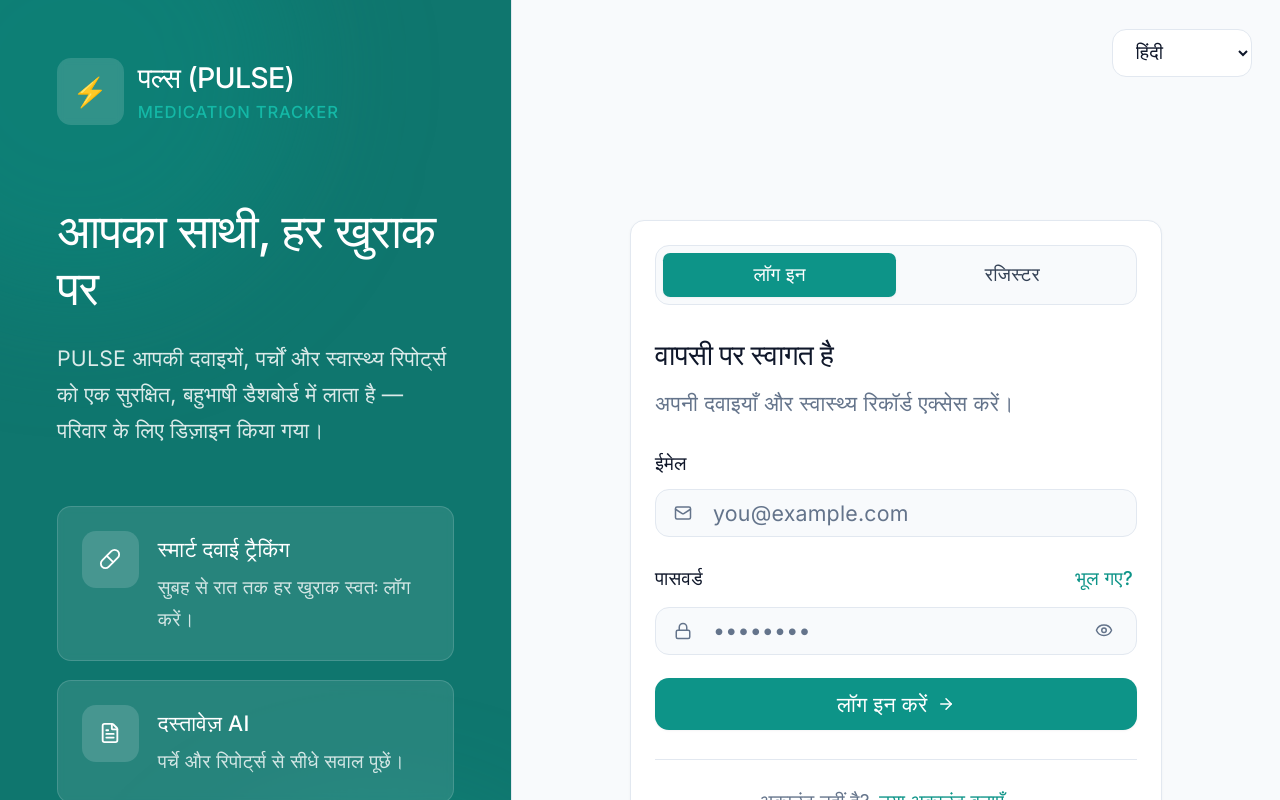
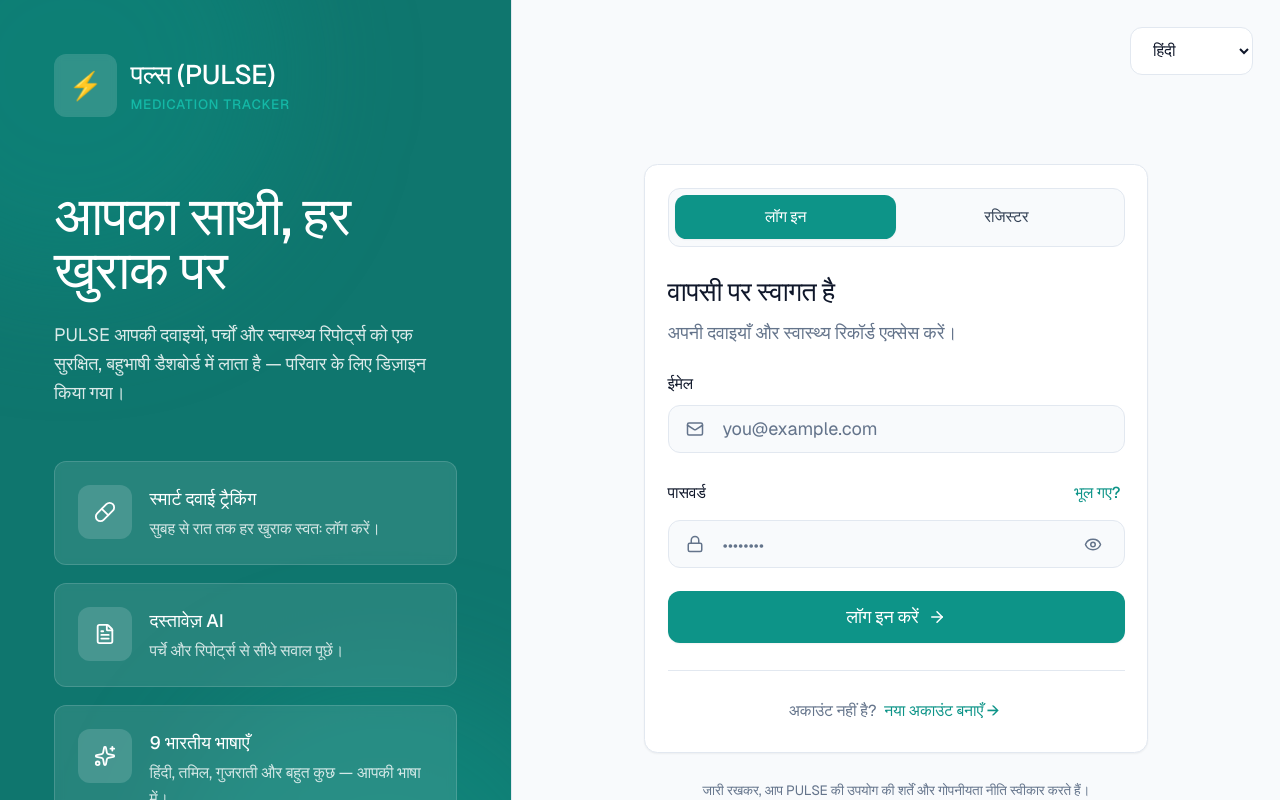
Before and after one commit to Nithin0620/Pulse, a React (Vite) app: page / in a window 1280 px wide. Shown: the top 800 px of the page. Built offline with nearby package versions, Linux system fonts and the light colour scheme; no server answers.

Commit message:
style: normalize typography with Geist, setup shadcn tokens and utility

```diff
--- a/src/index.css
+++ b/src/index.css
@@ -1,288 +1,201 @@
-@import url('https://fonts.googleapis.com/css2?family=Inter:wght@400;500;600&family=Nunito:wght@400;500;600&display=swap');
-
 @tailwind base;
 @tailwind components;
 @tailwind utilities;
 
 /* =====================================================================
-   PULSE — Accessibility-First Design System
-   ---------------------------------------------------------------------
-   Drives colours, contrast, motion and typography off CSS variables so
-   the AccessibilityProvider can swap entire themes at runtime by
-   setting data-theme / data-high-contrast / data-font-size /
-   data-reduce-motion on <html>.
-
-   Defaults below = LIGHT theme, LARGE font size, normal contrast.
-   The provider clones the user's preferences from localStorage on
-   first paint, so what users see during boot matches their saved prefs.
+   PULSE — Minimalist Health Design System (shadcn + Geist)
    ===================================================================== */
 
 :root,
 :root[data-theme="light"] {
-  /* ---------- Clinical Light Theme (One Medical / Apple Health style) ---------- */
-  --c-navy-975: 241 245 249; /* Deepest inset well (Slate 100) */
-  --c-navy-950: 248 250 252; /* Clinical Porcelain Slate background (Slate 50) */
-  --c-navy-900: 255 255 255; /* Pure White Card / Surface */
-  --c-navy-850: 241 245 249; /* Soft Hover Inset (Slate 100) */
-  --c-navy-800: 226 232 240; /* Subtle Clinical Border (Slate 200) */
-  --c-navy-750: 203 213 225; /* Muted Divider (Slate 300) */
-  --c-navy-700: 100 116 139; /* Medical Secondary Text (Slate 500) */
-  --c-navy-100:  51  65  85; /* Strong Clinical Label (Slate 700) */
-  --c-navy-50:   15  23  42; /* Deep Obsidian Primary Text (Slate 900) */
+  --radius: 0.75rem;
 
-  /* Healthcare Primary Accent — Medical Teal */
-  --c-accent:        13 148 136; /* Teal 600 */
-  --c-accent-light:  20 184 166; /* Teal 500 */
-  --c-accent-dark:   15 118 110; /* Teal 700 */
+  /* shadcn semantic tokens (RGB triplets) */
+  --c-background: 248 250 252;        /* Slate 50 clean porcelain */
+  --c-foreground: 15 23 42;            /* Slate 900 */
+  --c-card: 255 255 255;              /* Pure white */
+  --c-card-foreground: 15 23 42;
+  --c-popover: 255 255 255;
+  --c-popover-foreground: 15 23 42;
+  --c-border: 226 232 240;            /* Slate 200 */
+  --c-input: 226 232 240;
+  --c-ring: 13 148 136;               /* Teal 600 */
 
-  /* Clinical Status Tokens */
-  --c-success:       16 185 129; /* Emerald 500 */
-  --c-success-light: 236 253 245; /* Emerald 50 */
-  --c-success-dark:   5 150 105; /* Emerald 600 */
+  /* Healthcare Primary: Medical Teal */
+  --c-primary: 13 148 136;            /* Teal 600 */
+  --c-primary-foreground: 255 255 255;
+  --c-primary-hover: 15 118 110;      /* Teal 700 */
 
-  --c-warning:      245 158  11; /* Amber 500 */
-  --c-warning-light: 254 243 199; /* Amber 50 */
-  --c-warning-dark: 217 119   6; /* Amber 600 */
+  /* Secondary & Muted */
+  --c-secondary: 241 245 249;         /* Slate 100 */
+  --c-secondary-foreground: 51 65 85; /* Slate 700 */
+  --c-muted: 241 245 249;
+  --c-muted-foreground: 100 116 139;  /* Slate 500 */
 
-  --c-danger:       239  68  68; /* Rose/Red 500 */
-  --c-danger-light: 254 242 242; /* Rose 50 */
-  --c-danger-dark:  220  38  38; /* Rose 600 */
+  /* Destructive & Warning */
+  --c-destructive: 239 68 68;         /* Red 500 */
+  --c-destructive-foreground: 255 255 255;
 
-  /* Modern diffuse medical shadows */
-  --shadow-soft:   0 1px 3px 0 rgba(15, 23, 42, 0.04), 0 1px 2px -1px rgba(15, 23, 42, 0.04);
-  --shadow-card:   0 4px 6px -1px rgba(15, 23, 42, 0.05), 0 2px 4px -2px rgba(15, 23, 42, 0.03);
-  --shadow-lifted: 0 12px 24px -4px rgba(15, 23, 42, 0.08), 0 4px 6px -4px rgba(15, 23, 42, 0.04);
+  /* Legacy navy & health status mappings for backwards compatibility */
+  --c-navy-975: 241 245 249;
+  --c-navy-950: 248 250 252;
+  --c-navy-900: 255 255 255;
+  --c-navy-850: 241 245 249;
+  --c-navy-800: 226 232 240;
+  --c-navy-750: 203 213 225;
+  --c-navy-700: 100 116 139;
+  --c-navy-100: 51 65 85;
+  --c-navy-50: 15 23 42;
 
-  --border-width-default: 1px;
-  --border-width-strong:  2px;
+  --c-accent: 13 148 136;             /* Medical Teal */
+  --c-accent-light: 20 184 166;
+  --c-accent-dark: 15 118 110;
+
+  --c-success: 16 185 129;            /* Mint/Emerald 500 */
+  --c-success-light: 236 253 245;     /* Emerald 50 */
+  --c-success-dark: 5 150 105;
+
+  --c-warning: 245 158 11;            /* Amber 500 */
+  --c-warning-light: 254 243 199;
+  --c-warning-dark: 217 119 6;
+
+  --c-danger: 239 68 68;              /* Red 500 */
+  --c-danger-light: 254 242 242;
+  --c-danger-dark: 220 38 38;
+
+  --shadow-soft: 0 1px 2px 0 rgba(0, 0, 0, 0.05);
+  --shadow-card: 0 1px 3px 0 rgba(0, 0, 0, 0.06), 0 1px 2px -1px rgba(0, 0, 0, 0.06);
+  --shadow-lifted: 0 4px 6px -1px rgba(0, 0, 0, 0.08), 0 2px 4px -2px rgba(0, 0, 0, 0.04);
 }
 
-/* ---------- Clinical Dark Theme ---------- */
+/* Dark Theme */
 :root[data-theme="dark"] {
-  --c-navy-975:   8  14  24; /* Deepest well */
-  --c-navy-950:  15  23  38; /* Clinical midnight base */
-  --c-navy-900:  26  38  61; /* Surface card */
-  --c-navy-850:  37  52  80; /* Hover row */
-  --c-navy-800:  55  75 110; /* Soft border */
-  --c-navy-750:  90 115 155; /* Divider */
-  --c-navy-700: 148 168 200; /* Secondary text */
-  --c-navy-100: 210 225 248; /* High readability label */
-  --c-navy-50:  255 255 255; /* Primary body text */
+  --c-background: 15 23 42;           /* Slate 900 */
+  --c-foreground: 248 250 252;        /* Slate 50 */
+  --c-card: 30 41 59;                 /* Slate 800 */
+  --c-card-foreground: 248 250 252;
+  --c-popover: 30 41 59;
+  --c-popover-foreground: 248 250 252;
+  --c-border: 51 65 85;               /* Slate 700 */
+  --c-input: 51 65 85;
+  --c-ring: 45 212 191;               /* Teal 400 */
 
-  --c-accent:        45 212 191; /* Teal 400 */
-  --c-accent-light:  94 234 212; /* Teal 300 */
-  --c-accent-dark:   20 184 166; /* Teal 500 */
+  --c-primary: 20 184 166;            /* Teal 500 */
+  --c-primary-foreground: 15 23 42;
+  --c-primary-hover: 45 212 191;
 
-  --c-success:       52 211 153; /* Emerald 400 */
-  --c-success-light: 17  58  44; /* Deep emerald surface */
+  --c-secondary: 51 65 85;
+  --c-secondary-foreground: 248 250 252;
+  --c-muted: 51 65 85;
+  --c-muted-foreground: 148 163 184;  /* Slate 400 */
+
+  --c-destructive: 248 113 113;
+  --c-destructive-foreground: 15 23 42;
+
+  --c-navy-975: 8 14 24;
+  --c-navy-950: 15 23 42;
+  --c-navy-900: 30 41 59;
+  --c-navy-850: 40 54 77;
+  --c-navy-800: 51 65 85;
+  --c-navy-750: 71 85 105;
+  --c-navy-700: 148 163 184;
+  --c-navy-100: 226 232 240;
+  --c-navy-50: 248 250 252;
+
+  --c-accent: 45 212 191;
+  --c-accent-light: 94 234 212;
+  --c-accent-dark: 20 184 166;
+
+  --c-success: 52 211 153;
+  --c-success-light: 17 58 44;
   --c-success-dark: 110 231 183;
 
-  --c-warning:      251 191  36; /* Amber 400 */
-  --c-warning-light:  65  47  16; /* Deep amber surface */
+  --c-warning: 251 191 36;
+  --c-warning-light: 65 47 16;
   --c-warning-dark: 253 230 138;
 
-  --c-danger:       248 113 113; /* Red 400 */
-  --c-danger-light:  76  24  24; /* Deep red surface */
-  --c-danger-dark:  254 202 202;
+  --c-danger: 248 113 113;
+  --c-danger-light: 76 24 24;
+  --c-danger-dark: 254 202 202;
 
-  --shadow-soft:   0 1px 3px rgba(0, 0, 0, 0.4);
-  --shadow-card:   0 4px 8px rgba(0, 0, 0, 0.45);
-  --shadow-lifted: 0 12px 28px rgba(0, 0, 0, 0.55);
+  --shadow-soft: 0 1px 3px rgba(0, 0, 0, 0.3);
+  --shadow-card: 0 2px 6px rgba(0, 0, 0, 0.35);
+  --shadow-lifted: 0 8px 20px rgba(0, 0, 0, 0.45);
 }
 
-/* ---------- HIGH-CONTRAST override (composes with theme) ---------- */
-:root[data-high-contrast="true"] {
-  --border-width-default: 2px;
-  --border-width-strong:  3px;
-  --shadow-soft:   none;
-  --shadow-card:   none;
-  --shadow-lifted: none;
-}
-
-:root[data-theme="light"][data-high-contrast="true"] {
-  --c-navy-950: 255 255 255;   /* pure white app bg */
-  --c-navy-900: 255 255 255;
-  --c-navy-850: 235 235 235;
-  --c-navy-800:   0   0   0;   /* black borders for max visibility */
-  --c-navy-750:  60  60  60;
-  --c-navy-700:   0   0   0;
-  --c-navy-100:   0   0   0;
-  --c-navy-50:    0   0   0;   /* pure black text */
-
-  --c-accent:        0   0 204;  /* deep blue, AAA on white */
-  --c-accent-light:  0  80 220;
-  --c-accent-dark:   0   0 120;
-
-  --c-success:        0 120  60;
-  --c-success-light: 215 245 225;
-  --c-success-dark:   0  80  40;
-
-  --c-warning:      170  90   0;
-  --c-warning-light: 255 235 200;
-  --c-warning-dark: 120  60   0;
-
-  --c-danger:       190   0   0;
-  --c-danger-light: 255 220 220;
-  --c-danger-dark:  140   0   0;
-}
-
-:root[data-theme="dark"][data-high-contrast="true"] {
-  --c-navy-950:   0   0   0;   /* pure black app bg */
-  --c-navy-900:   0   0   0;
-  --c-navy-850:  20  20  20;
-  --c-navy-800: 255 255 255;   /* white borders for max visibility */
-  --c-navy-750: 220 220 220;
-  --c-navy-700: 255 255 255;
-  --c-navy-100: 255 255 255;
-  --c-navy-50:  255 255 255;   /* pure white text */
-
-  --c-accent:        0 255 255; /* pure cyan */
-  --c-accent-light:  140 255 255;
-  --c-accent-dark:   0 200 200;
-
-  --c-success:        0 255 102;
-  --c-success-light:  30  60  40;
-  --c-success-dark:  140 255 180;
-
-  --c-warning:      255 255   0; /* pure yellow */
-  --c-warning-light:  60  60  20;
-  --c-warning-dark: 255 255 140;
-
-  --c-danger:       255  60  60;
-  --c-danger-light:  60  20  20;
-  --c-danger-dark:  255 180 180;
-}
-
-/* =====================================================================
-   Font scaling — drives root font-size from a single attribute so every
-   rem-based unit (Tailwind text-* sizes, padding/margin, etc.) scales
-   together. Elderly users typically run with "large".
-   ===================================================================== */
-:root[data-font-size="small"]       { font-size: 15px; }
-:root[data-font-size="normal"]      { font-size: 17px; }
-:root[data-font-size="large"]       { font-size: 19px; } /* default */
-:root[data-font-size="extra-large"] { font-size: 22px; }
+/* Normalized Font Scaling: default 16px standard browser root */
+:root,
+:root[data-font-size="normal"]      { font-size: 16px; }
+:root[data-font-size="small"]       { font-size: 14px; }
+:root[data-font-size="large"]       { font-size: 18px; }
+:root[data-font-size="extra-large"] { font-size: 20px; }
 
 @layer base {
+  * {
+    @apply border-border;
+  }
   html, body, #root {
     height: 100%;
   }
   body {
-    @apply bg-navy-950 text-navy-50 font-sans antialiased;
-    font-size: 1.0625rem;          /* ≈18px @ root 17px, ≈20px @ root 19px */
-    line-height: 1.7;
-    font-weight: 400;
-    letter-spacing: 0.01em;        /* slightly looser for Devanagari */
+    @apply bg-background text-foreground font-sans antialiased;
+    font-size: 0.9375rem; /* 15px default body */
+    line-height: 1.5;
+    letter-spacing: -0.01em;
     -webkit-tap-highlight-color: transparent;
-    -webkit-font-smoothing: antialiased;
-    -moz-osx-font-smoothing: grayscale;
   }
 
-  /* Headings stay calm — never aggressive 700 weights. */
   h1, h2, h3, h4, h5 {
-    @apply text-navy-50;
-    font-weight: 500;
-    letter-spacing: -0.005em;
-    line-height: 1.3;
+    @apply text-foreground font-medium tracking-tight;
+    line-height: 1.25;
   }
-  h1 { font-size: 2rem; }   /* ~32px @ root 16; scales with root */
-  h2 { font-size: 1.75rem; }
-  h3 { font-size: 1.5rem; }
-  h4 { font-size: 1.25rem; }
-  h5 { font-size: 1.125rem; }
-
-  a {
-    @apply text-accent;
-    text-underline-offset: 3px;
-  }
+  h1 { font-size: 1.75rem; }  /* 28px */
+  h2 { font-size: 1.375rem; } /* 22px */
+  h3 { font-size: 1.125rem; } /* 18px */
+  h4 { font-size: 1rem; }     /* 16px */
+  h5 { font-size: 0.875rem; } /* 14px */
 
   input, textarea, select, button {
     font-family: inherit;
   }
 
-  /* Strong, visible focus ring for keyboard accessibility (AAA). */
-  :where(button, a, [role="button"], input, select, textarea, [tabindex]):focus-visible {
-    outline: 3px solid rgb(var(--c-accent));
-    outline-offset: 3px;
-    border-radius: 6px;
-  }
-
-  ::placeholder {
-    color: rgb(var(--c-navy-700));
-    opacity: 1;
-  }
-
-  ::selection {
-    background: rgb(var(--c-accent-light));
-    color: #FFFFFF;
+  :focus-visible {
+    outline: 2px solid rgb(var(--c-ring));
+    outline-offset: 2px;
   }
 }
 
-/* =====================================================================
-   Tactile interaction — gentle press feedback.
-   ===================================================================== */
-.tactile-btn {
-  @apply active:scale-[0.985] transition-all duration-200 cursor-pointer select-none outline-none;
+/* Transitions.dev inspired micro-transitions */
+.transition-subtle {
+  transition: all 0.2s cubic-bezier(0.16, 1, 0.3, 1);
 }
 
-/* =====================================================================
-   Card surface — adapts to theme + high contrast via variables.
-   ===================================================================== */
-.card-navy {
-  background-color: rgb(var(--c-navy-900));
-  border: var(--border-width-default) solid rgb(var(--c-navy-800));
-  border-radius: 14px;
-  padding: 24px;
-  box-shadow: var(--shadow-soft);
+.tactile-btn {
+  transition: all 0.15s cubic-bezier(0.16, 1, 0.3, 1);
+  cursor: pointer;
+  user-select: none;
+}
+.tactile-btn:active {
+  transform: scale(0.98);
 }
 
-/* Inset / well surface — used for nested rows inside cards. */
-.surface-inset {
-  background-color: rgb(var(--c-navy-950));
-  border: var(--border-width-default) solid rgb(var(--c-navy-800));
-  border-radius: 14px;
+/* Card Surface */
+.card-navy, .card-modern {
+  background-color: rgb(var(--c-card));
+  border: 1px solid rgb(var(--c-border));
+  border-radius: var(--radius);
+  padding: 1.25rem;
+  box-shadow: var(--shadow-soft);
+  transition: border-color 0.2s ease, box-shadow 0.2s ease;
 }
 
-/* High-contrast: bump card borders. */
-:root[data-high-contrast="true"] .card-navy,
-:root[data-high-contrast="true"] .surface-inset {
-  border-width: var(--border-width-strong);
+.surface-inset {
+  background-color: rgb(var(--c-secondary));
+  border: 1px solid rgb(var(--c-border));
+  border-radius: calc(var(--radius) - 2px);
 }
 
-/* =====================================================================
-   Voice mic pulse — slow & calm; explicitly halts in reduce-motion mode.
-   ===================================================================== */
-@keyframes voice-pulse {
-  0%   { box-shadow: 0 0 0 0    rgba(59, 95, 192, 0.35); }
-  70%  { box-shadow: 0 0 0 18px rgba(59, 95, 192, 0);    }
-  100% { box-shadow: 0 0 0 0    rgba(59, 95, 192, 0);    }
-}
-.mic-active-pulse {
-  animation: voice-pulse 2s ease-out infinite;
-}
-
-/* Slow halo that doesn't flash — used on the floating Voice FAB so it
-   stays visible without grabbing attention violently. */
-@keyframes voice-halo {
-  0%   { box-shadow: 0 0 0 0    rgb(var(--c-accent) / 0.35); }
-  70%  { box-shadow: 0 0 0 24px rgb(var(--c-accent) / 0);    }
-  100% { box-shadow: 0 0 0 0    rgb(var(--c-accent) / 0);    }
-}
-.voice-halo {
-  animation: voice-halo 2.6s ease-out infinite;
-}
-
-/* =====================================================================
-   Light animations only — no flashing, no fast motion.
-   ===================================================================== */
-@keyframes fade-in   { from { opacity: 0; } to { opacity: 1; } }
-@keyframes slide-up  { from { opacity: 0; transform: translateY(6px); } to { opacity: 1; transform: translateY(0); } }
-@keyframes slide-left{ from { opacity: 0; transform: translateX(16px); } to { opacity: 1; transform: translateX(0); } }
-.animate-fade-in   { animation: fade-in   .3s ease-out both; }
-.animate-slide-up  { animation: slide-up  .3s ease-out both; }
-.animate-slide-left{ animation: slide-left .3s ease-out both; }
-
-/* Respect both the OS preference and the in-app reduce-motion toggle. */
+/* Respect reduce-motion */
 @media (prefers-reduced-motion: reduce) {
   *, *::before, *::after {
     animation-duration: 0.01ms !important;
@@ -299,61 +212,10 @@
   transition-duration: 0.01ms !important;
 }
 
-/* =====================================================================
-   Scrollbars.
-   ===================================================================== */
+/* Clean scrollbar */
+.thin-scroll::-webkit-scrollbar { width: 6px; height: 6px; }
+.thin-scroll::-webkit-scrollbar-track { background: transparent; }
+.thin-scroll::-webkit-scrollbar-thumb { background: rgb(var(--c-border)); border-radius: 999px; }
+.thin-scroll::-webkit-scrollbar-thumb:hover { background: rgb(var(--c-muted-foreground) / 0.5); }
 .no-scrollbar::-webkit-scrollbar { display: none; }
 .no-scrollbar { -ms-overflow-style: none; scrollbar-width: none; }
-
-.thin-scroll::-webkit-scrollbar { width: 10px; height: 10px; }
-.thin-scroll::-webkit-scrollbar-track { background: transparent; }
-.thin-scroll::-webkit-scrollbar-thumb { background: rgb(var(--c-navy-800)); border-radius: 999px; }
-.thin-scroll::-webkit-scrollbar-thumb:hover { background: rgb(var(--c-navy-750)); }
-
-/* =====================================================================
-   Progress ring (used on the dashboard).
-   ===================================================================== */
-.progress-ring__circle {
-  transition: stroke-dashoffset 0.35s;
-  transform: rotate(-90deg);
-  transform-origin: 50% 50%;
-}
-
-/* =====================================================================
-   Helpers
-   ===================================================================== */
-.min-tap {
-  min-height: 48px;
-  min-width: 48px;
-}
-.min-tap-lg {
-  min-height: 56px;
-  min-width: 56px;
-}
-
-/* Striped/textured pattern overlay — used on missed-dose surfaces so
-   the state is conveyed without relying on colour alone. */
-.pattern-stripes {
-  background-image: repeating-linear-gradient(
-    -45deg,
-    rgb(var(--c-danger) / 0.10) 0,
-    rgb(var(--c-danger) / 0.10) 6px,
-    transparent 6px,
-    transparent 12px
-  );
-}
-
-/* PULSE — modified
-   SOS recording waveform: lightweight CSS-only bouncing-bar animation
-   used inside the patient SOS recording modal. We deliberately avoid a
-   real audio analyser node so the visualization is reliable across
-   browsers and respects the global reduce-motion override above. */
-@keyframes waveform-bar {
-  0%, 100% { transform: scaleY(0.35); }
-  50%      { transform: scaleY(1);    }
-}
-.waveform-bar {
-  height: 100%;
-  transform-origin: bottom center;
-  animation: waveform-bar 0.9s ease-in-out infinite;
-}
--- /dev/null
+++ b/src/lib/utils.ts
@@ -0,0 +1,6 @@
+import { clsx, type ClassValue } from 'clsx';
+import { twMerge } from 'tailwind-merge';
+
+export function cn(...inputs: ClassValue[]) {
+  return twMerge(clsx(inputs));
+}
--- a/tailwind.config.js
+++ b/tailwind.config.js
@@ -1,11 +1,5 @@
 /** @type {import('tailwindcss').Config} */
 
-// Tokens are driven by CSS variables defined in src/index.css so the
-// accessibility provider can swap entire themes (light / dark /
-// high-contrast) at runtime by setting data-* attributes on <html>.
-// Every colour below resolves to `rgb(var(--c-…) / <alpha-value>)`,
-// which Tailwind expands into a normal Tailwind colour with full
-// support for opacity utilities (e.g. `bg-navy-900/50`).
 const t = (name) => `rgb(var(--c-${name}) / <alpha-value>)`;
 
 export default {
@@ -13,25 +7,53 @@ export default {
     "./index.html",
     "./src/**/*.{js,ts,jsx,tsx}",
   ],
+  darkMode: ['class', '[data-theme="dark"]'],
   theme: {
     extend: {
       colors: {
-        // We keep the legacy `navy.*` token names so existing
-        // component classNames continue to work. The *values* are
-        // resolved from CSS variables, which flip between light, dark
-        // and high-contrast modes via [data-theme] / [data-high-contrast].
-        //
-        // Mental model: bigger number = lighter surface, smaller number = darker text.
+        // shadcn-style token mappings
+        border: t('border'),
+        input: t('input'),
+        ring: t('ring'),
+        background: t('background'),
+        foreground: t('foreground'),
+        primary: {
+          DEFAULT: t('primary'),
+          foreground: t('primary-foreground'),
+          hover: t('primary-hover'),
+        },
+        secondary: {
+          DEFAULT: t('secondary'),
+          foreground: t('secondary-foreground'),
+        },
+        destructive: {
+          DEFAULT: t('destructive'),
+          foreground: t('destructive-foreground'),
+        },
+        muted: {
+          DEFAULT: t('muted'),
+          foreground: t('muted-foreground'),
+        },
+        card: {
+          DEFAULT: t('card'),
+          foreground: t('card-foreground'),
+        },
+        popover: {
+          DEFAULT: t('popover'),
+          foreground: t('popover-foreground'),
+        },
+
+        // Legacy navy tokens mapped cleanly to modern neutral slate
         navy: {
-          975: t('navy-975'), // deepest inset well
-          950: t('navy-950'), // App background
-          900: t('navy-900'), // Card / surface background
-          850: t('navy-850'), // Subtle hover / inset row
-          800: t('navy-800'), // Subtle border on cards & inputs
-          750: t('navy-750'), // Muted divider / disabled tint
-          700: t('navy-700'), // Secondary / muted text
-          100: t('navy-100'), // Strong secondary text (labels, captions)
-          50:  t('navy-50'),  // Primary body text
+          975: t('navy-975'),
+          950: t('navy-950'),
+          900: t('navy-900'),
+          850: t('navy-850'),
+          800: t('navy-800'),
+          750: t('navy-750'),
+          700: t('navy-700'),
+          100: t('navy-100'),
+          50:  t('navy-50'),
         },
         accent: {
           DEFAULT: t('accent'),
@@ -55,44 +77,40 @@ export default {
         },
       },
       fontFamily: {
-        // Inter first — humanist, rounded, highly legible.
-        sans: ['"Inter"', '"Nunito"', '"DM Sans"', 'system-ui', 'sans-serif'],
+        sans: ['"Geist Sans"', 'system-ui', '-apple-system', 'BlinkMacSystemFont', '"Segoe UI"', 'Roboto', 'sans-serif'],
       },
-      // Font scale — every step ≥ 14px. The actual rendered size is
-      // driven by the html font-size which the AccessibilityProvider
-      // bumps via [data-font-size].
+      // Standard normalized type scale (clean & properly proportioned)
       fontSize: {
-        'xs':   ['0.875rem', { lineHeight: '1.55' }], // 14px @ root 16px
-        'sm':   ['1rem',     { lineHeight: '1.6'  }], // 16px
-        'base': ['1.125rem', { lineHeight: '1.7'  }], // 18px (body min)
-        'lg':   ['1.25rem',  { lineHeight: '1.6'  }], // 20px
-        'xl':   ['1.375rem', { lineHeight: '1.5'  }], // 22px
-        '2xl':  ['1.5rem',   { lineHeight: '1.45' }], // 24px
-        '3xl':  ['1.75rem',  { lineHeight: '1.35' }], // 28px
-        '4xl':  ['2.125rem', { lineHeight: '1.25' }], // 34px
-        '5xl':  ['2.5rem',   { lineHeight: '1.2'  }], // 40px
-        // Elder-friendly named sizes (kept for back-compat with existing code).
-        'elder-sm':   '1rem',
-        'elder-base': '1.125rem',
-        'elder-lg':   '1.375rem',
-        'elder-xl':   '1.75rem',
-        'elder-2xl':  '2.25rem',
-      },
-      lineHeight: {
-        relaxed: '1.7',
-      },
-      maxWidth: {
-        '8xl': '88rem',
+        'xs':   ['0.75rem',  { lineHeight: '1rem' }],     // 12px
+        'sm':   ['0.875rem', { lineHeight: '1.25rem' }],  // 14px
+        'base': ['1rem',     { lineHeight: '1.5rem' }],   // 16px
+        'lg':   ['1.125rem', { lineHeight: '1.75rem' }],  // 18px
+        'xl':   ['1.25rem',  { lineHeight: '1.75rem' }],  // 20px
+        '2xl':  ['1.5rem',   { lineHeight: '2rem' }],     // 24px
+        '3xl':  ['1.875rem', { lineHeight: '2.25rem' }],  // 30px
+        '4xl':  ['2.25rem',  { lineHeight: '2.5rem' }],   // 36px
+        '5xl':  ['3rem',     { lineHeight: '1' }],        // 48px
+        'elder-sm':   '0.875rem',
+        'elder-base': '1rem',
+        'elder-lg':   '1.125rem',
+        'elder-xl':   '1.25rem',
+        'elder-2xl':  '1.5rem',
       },
       borderRadius: {
-        'card': '14px',
+        'lg': 'var(--radius)',
+        'md': 'calc(var(--radius) - 2px)',
+        'sm': 'calc(var(--radius) - 4px)',
+        'card': '12px',
         'pill': '999px',
       },
       boxShadow: {
-        'soft':    'var(--shadow-soft)',
-        'card':    'var(--shadow-card)',
-        'lifted':  'var(--shadow-lifted)',
-        'focus':   '0 0 0 3px rgb(var(--c-accent) / 0.55)',
+        'soft':    '0 1px 2px 0 rgba(0, 0, 0, 0.05)',
+        'card':    '0 1px 3px 0 rgba(0, 0, 0, 0.08), 0 1px 2px -1px rgba(0, 0, 0, 0.08)',
+        'lifted':  '0 4px 6px -1px rgba(0, 0, 0, 0.1), 0 2px 4px -2px rgba(0, 0, 0, 0.06)',
+        'subtle':  '0 1px 2px 0 rgba(15, 23, 42, 0.05)',
+      },
+      transitionTimingFunction: {
+        'smooth': 'cubic-bezier(0.16, 1, 0.3, 1)',
       },
     },
   },
```
Also changed, not shown: index.html (+4 -4 lines), package.json (+8 -0 lines), src/main.tsx (+7 -4 lines), 1 other file (tests, documents, lock files or other folders).
